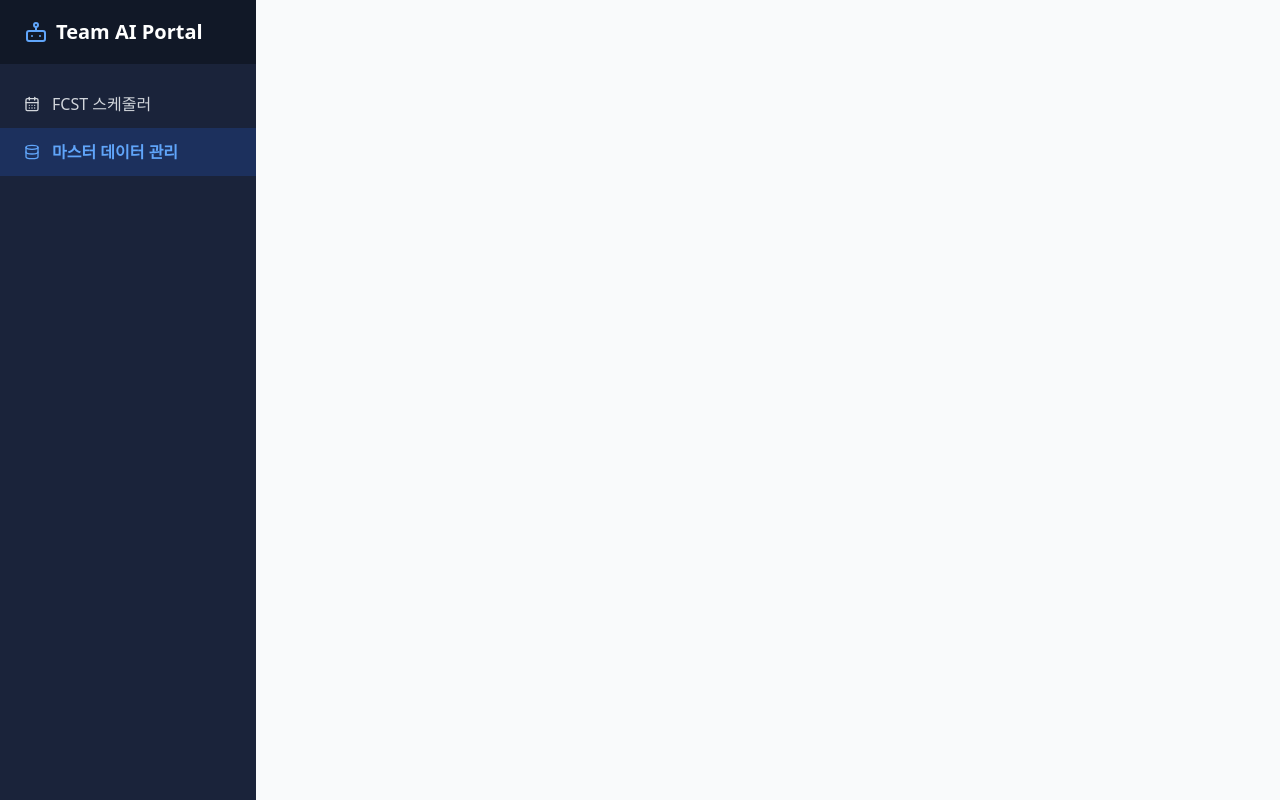
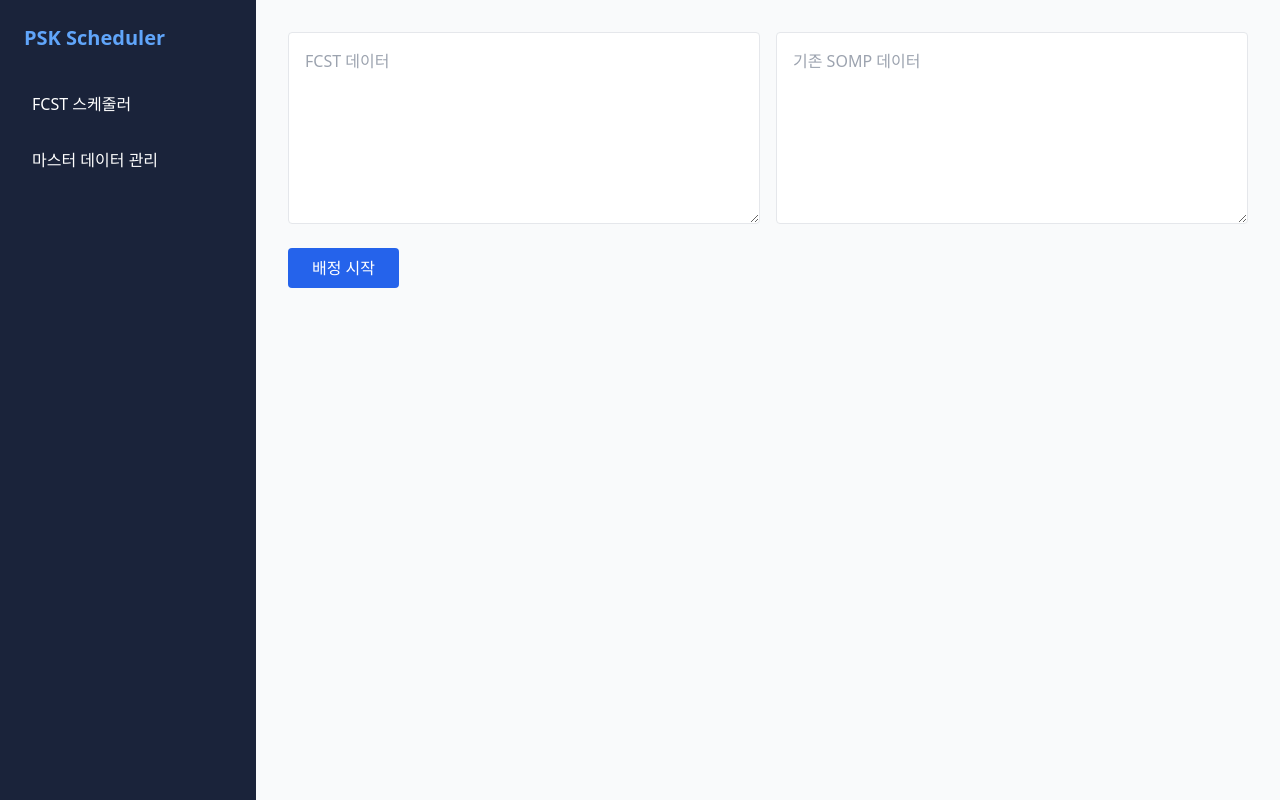
Before and after one commit to daneun-psk/psk-scheduler, a React (Create React App) app: page / in a window 1280 px wide. Built offline with nearby package versions, Linux system fonts and the light colour scheme.

Commit message:
Update App.js

```diff
--- a/src/App.js
+++ b/src/App.js
@@ -1,52 +1,29 @@
 import React, { useState } from 'react';
 import {
-  FileSpreadsheet, Bot, Play, Download, AlertCircle, CheckCircle2,
+  FileSpreadsheet, Bot, Play, Download, CheckCircle2,
   CalendarDays, ClipboardPaste, Loader2, Database, Building2, Cpu,
   CalendarClock, Plus, Trash2, Edit, X, Search, Upload, Layers
 } from 'lucide-react';
 
 export default function App() {
-  const [activeTab, setActiveTab] = useState('master');
+  const [activeTab, setActiveTab] = useState('fcst');
   const [fcstInput, setFcstInput] = useState('');
   const [sompInput, setSompInput] = useState('');
   const [results, setResults] = useState([]);
   const [status, setStatus] = useState({ type: 'idle', message: '' });
 
+  // [기본 마스터 데이터]
   const defaultRules = {
-    lineMap: {
-      'T1': 'SEC-T1(USA)', 'P1D': 'SEC-P1(D)(KR)', 'P1F': 'SEC-P1(F)(KR)',
-      'P2D': 'SEC-P2(D)(KR)', 'P2F': 'SEC-P2(F)(KR)', 'P3F': 'SEC-P3(F)(KR)',
-      'P4D': 'SEC-P4(D)(KR)', 'P4H': 'SEC-P4(H)(KR)', 'X2': 'SEC-X2L(CN)'
-    },
-    fabClientMap: {
-      'SEC-T1(USA)': 'Samsung Electronics', 'SEC-P1(D)(KR)': 'Samsung Electronics',
-      'SEC-P1(F)(KR)': 'Samsung Electronics', 'SEC-P2(D)(KR)': 'Samsung Electronics',
-      'SEC-P2(F)(KR)': 'Samsung Electronics', 'SEC-P3(F)(KR)': 'Samsung Electronics',
-      'SEC-P4(D)(KR)': 'Samsung Electronics', 'SEC-P4(H)(KR)': 'Samsung Electronics',
-      'SEC-X2L(CN)': 'Samsung Electronics'
-    },
-    modelMap: {
-      'SUPRA-N-M': { model: 'SUPRA Nm (J)', pm: 0 },
-      'SUPRA-N': { model: 'SUPRA N', pm: 0 }
-    },
-    atmMaster: [
-      { id: 'ATM-101', partDate: '2026-01-06', prodDate: '2026-01-22', shipDate: '2026-01-23', maxCapa: 6 },
-      { id: 'ATM-102', partDate: '2026-01-14', prodDate: '2026-01-30', shipDate: '2026-02-02', maxCapa: 6 },
-      { id: 'ATM-103', partDate: '2026-01-22', prodDate: '2026-02-09', shipDate: '2026-02-10', maxCapa: 6 },
-      { id: 'ATM-104', partDate: '2026-01-30', prodDate: '2026-02-20', shipDate: '2026-02-23', maxCapa: 6 },
-      { id: 'ATM-105', partDate: '2026-02-09', prodDate: '2026-03-03', shipDate: '2026-03-04', maxCapa: 6 }
-    ],
-    vacMaster: [
-      { id: 'VAC-201', partDate: '2026-01-06', prodDate: '2026-01-30', shipDate: '2026-02-02', maxCapa: 4 },
-      { id: 'VAC-202', partDate: '2026-01-19', prodDate: '2026-02-12', shipDate: '2026-02-13', maxCapa: 4 },
-      { id: 'VAC-203', partDate: '2026-01-30', prodDate: '2026-03-03', shipDate: '2026-03-04', maxCapa: 4 }
-    ]
+    lineMap: { 'T1': 'SEC-T1(USA)', 'P1D': 'SEC-P1(D)(KR)' },
+    fabClientMap: { 'SEC-T1(USA)': 'Samsung Electronics', 'SEC-P1(D)(KR)': 'Samsung Electronics' },
+    modelMap: { 'SUPRA-N-M': { model: 'SUPRA Nm (J)', pm: 0 } },
+    atmMaster: [],
+    vacMaster: []
   };
 
   const [mappingRules, setMappingRules] = useState(() => {
     const saved = localStorage.getItem('pskMasterData_v3');
-    const parsed = saved ? JSON.parse(saved) : null;
-    return parsed ? { ...defaultRules, ...parsed, vacMaster: parsed.vacMaster || defaultRules.vacMaster } : defaultRules;
+    return saved ? JSON.parse(saved) : defaultRules;
   });
 
   const saveRules = (newRules) => {
@@ -54,39 +31,20 @@ export default function App() {
     localStorage.setItem('pskMasterData_v3', JSON.stringify(newRules));
   };
 
-  const showNotification = (msg, type = 'success') => {
-    setStatus({ type, message: msg });
+  const showNotification = (msg) => {
+    setStatus({ type: 'success', message: msg });
     setTimeout(() => setStatus({ type: 'idle', message: '' }), 3000);
   };
 
+  // [알고리즘: FCST 배정 로직]
   const processData = () => {
-    setStatus({ type: 'loading', message: '데이터 병합 및 스캔 중...' });
-    setResults([]);
-
+    setStatus({ type: 'loading', message: '데이터 병합 중...' });
     setTimeout(() => {
       try {
         const atmLoad = {};
         mappingRules.atmMaster.forEach(atm => { atmLoad[atm.id] = 0; });
 
-        const sompLines = sompInput.trim().split('\n').filter(line => line.trim() !== '');
-        const existingData = [];
-        let sompHeaders = [];
-
-        if (sompLines.length > 0) {
-          sompHeaders = sompLines[0].split('\t').map(h => h.trim());
-          for (let i = 1; i < sompLines.length; i++) {
-            const cols = sompLines[i].split('\t').map(c => c.trim());
-            const rowObj = {};
-            sompHeaders.forEach((h, idx) => { rowObj[h] = cols[idx] || ''; });
-            existingData.push({ ...rowObj, _isNew: false });
-
-            cols.forEach(c => {
-              if (c.startsWith('ATM-') && atmLoad[c] !== undefined) atmLoad[c]++;
-            });
-          }
-        }
-
-        const fcstLines = fcstInput.trim().split('\n').filter(line => line.trim() !== '');
+        const fcstLines = fcstInput.trim().split('\n');
         const processed = [];
         let successCount = 0;
 
@@ -96,141 +54,94 @@ export default function App() {
 
         for (let i = 0; i < Math.min(5, fcstLines.length); i++) {
           const cols = fcstLines[i].split('\t').map(c => c.trim());
-          const indices = [];
           cols.forEach((c, idx) => {
-            if (c.includes('필요납기')) indices.push(idx);
+            if (c.includes('필요납기')) reqDateIndices.push(idx);
             if (c.includes('수량')) qtyIdx = idx;
           });
-          if (indices.length > 0) {
-            fcstHeaderIdx = i;
-            reqDateIndices = indices;
-            break;
-          }
+          if (reqDateIndices.length > 0) { fcstHeaderIdx = i; break; }
         }
 
         const dataRows = fcstHeaderIdx !== -1 ? fcstLines.slice(fcstHeaderIdx + 1) : fcstLines;
 
         dataRows.forEach((row) => {
           const cols = row.split('\t').map(c => c.trim());
-          const isNew = cols.some(c => c && c.includes('신규'));
-
-          if (isNew) {
+          if (cols.some(c => c.includes('신규'))) {
             const rawLine = Object.keys(mappingRules.lineMap).find(key => cols.includes(key));
             const rawModel = Object.keys(mappingRules.modelMap).find(key => cols.includes(key));
+            const qty = (qtyIdx !== -1 && cols[qtyIdx]) ? parseInt(cols[qtyIdx]) : 1;
+            const reqDate = reqDateIndices.length > 0 ? cols[reqDateIndices[reqDateIndices.length - 1]] : '';
 
-            let qty = 1;
-            if (qtyIdx !== -1 && cols[qtyIdx]) {
-              qty = parseInt(cols[qtyIdx].replace(/[^0-9]/g, '')) || 1;
-            } else {
-              const qtyStr = cols.find(c => /^\d{1,3}$/.test(c));
-              qty = qtyStr ? parseInt(qtyStr) : 1;
-            }
+            const fab = rawLine ? mappingRules.lineMap[rawLine] : '';
+            const modelInfo = rawModel ? mappingRules.modelMap[rawModel] : { model: '', pm: 0 };
 
-            let rawDate = '';
-            let prevDateRaw = '';
-            let isDateChanged = false;
-
-            if (reqDateIndices.length > 0) {
-              const currIdx = reqDateIndices[reqDateIndices.length - 1];
-              rawDate = cols[currIdx] || '';
-              if (reqDateIndices.length > 1) {
-                const prevIdx = reqDateIndices[0];
-                prevDateRaw = cols[prevIdx] || '';
-                if (prevDateRaw && rawDate && prevDateRaw !== rawDate) isDateChanged = true;
-              }
-            }
-
-            const reqDate = rawDate.replace(/\./g, '-');
-            const prevReqDate = prevDateRaw.replace(/\./g, '-');
-            const fabName = rawLine ? mappingRules.lineMap[rawLine] : '';
-            const clientName = fabName ? (mappingRules.fabClientMap[fabName] || '') : '';
-            const modelInfo = rawModel ? mappingRules.modelMap[rawModel] : { model: '', pm: '' };
-
-            let reqDateObj = reqDate ? new Date(reqDate) : null;
+            const reqDateObj = reqDate ? new Date(reqDate.replace(/\./g, '-')) : null;
 
             for(let i=0; i<qty; i++) {
               let assignedAtm = '';
-              let prodEndDate = '';
-              let shipAvailableDate = '';
-              let remarksArr = [];
-
-              if (isDateChanged) remarksArr.push(`납기변경(${prevReqDate} ➡️ ${reqDate})`);
+              let remarks = '신규 자동배정';
 
               if (reqDateObj) {
-                let matchedAtm = null;
+                let matched = null;
                 for (let j = mappingRules.atmMaster.length - 1; j >= 0; j--) {
-                  const atm = mappingRules.atmMaster[j];
-                  if (new Date(atm.shipDate) <= reqDateObj) {
-                    matchedAtm = atm; break;
+                  if (new Date(mappingRules.atmMaster[j].shipDate) <= reqDateObj) {
+                    matched = mappingRules.atmMaster[j]; break;
                   }
                 }
-
-                if (matchedAtm) {
-                  assignedAtm = matchedAtm.id;
-                  prodEndDate = matchedAtm.prodDate;
-                  shipAvailableDate = matchedAtm.shipDate;
-                  const currentLoad = atmLoad[matchedAtm.id] + 1;
-                  if (currentLoad > matchedAtm.maxCapa) {
-                    remarksArr.push(`CAPA초과 (${currentLoad}/${matchedAtm.maxCapa})`);
-                  }
-                  atmLoad[matchedAtm.id] = currentLoad;
+                if (matched) {
+                  assignedAtm = matched.id;
+                  if (++atmLoad[matched.id] > matched.maxCapa) remarks = `CAPA초과 (${atmLoad[matched.id]}/${matched.maxCapa})`;
                 } else {
-                  remarksArr.push('적합한 ATM없음');
+                  remarks = '적합한 ATM없음';
                 }
               }
 
-              if (remarksArr.length === 0) remarksArr.push('신규 자동배정');
               processed.push({
-                '고객사': clientName, 'FAB': fabName, 'PM': modelInfo.pm, '모델': modelInfo.model,
-                '배정 LOT': assignedAtm, '비고': remarksArr.join(', '),
-                '납품일': reqDate, '생산완료일': prodEndDate, '출하가능일': shipAvailableDate, '_isNew': true
+                '고객사': mappingRules.fabClientMap[fab] || '', 'FAB': fab, 'PM': modelInfo.pm, '모델': modelInfo.model,
+                '배정 LOT': assignedAtm, '비고': remarks, '납품일': reqDate, '_isNew': true
               });
               successCount++;
             }
           }
         });
-
-        setResults([...existingData, ...processed]);
-        setStatus({ type: 'success', message: `배정 완료 (${successCount}건 추가)` });
-      } catch (err) {
-        setStatus({ type: 'error', message: '데이터 오류가 발생했습니다.' });
-      }
-    }, 800);
+        setResults(processed);
+        setStatus({ type: 'success', message: `${successCount}건 배정 완료` });
+      } catch (e) { setStatus({ type: 'error', message: '데이터 파싱 오류' }); }
+    }, 500);
   };
 
-  const getHeaders = () => {
-    if (results.length === 0) return [];
-    const headerSet = new Set();
-    results.forEach(row => Object.keys(row).forEach(key => key !== '_isNew' && headerSet.add(key)));
-    return Array.from(headerSet);
-  };
-
-  const downloadExcel = () => {
-    if (results.length === 0) return;
-    const headers = getHeaders();
-    const csvContent = "\uFEFF" + [headers.join(","), ...results.map(r => headers.map(h => `"${r[h] || ''}"`).join(","))].join("\n");
-    const blob = new Blob([csvContent], { type: 'text/csv;charset=utf-8;' });
-    const link = document.createElement("a");
-    link.href = URL.createObjectURL(blob);
-    link.download = `FCST_Result_${new Date().toISOString().slice(0,10)}.csv`;
-    link.click();
-  };
-
-  // ... (마스터 데이터 관리를 위한 추가 함수들은 이전 코드와 동일하게 구성하시면 됩니다.)
-
+  // [UI 렌더링]
   return (
-    <div className="flex h-screen bg-gray-50 font-sans">
-      <aside className="w-64 bg-[#1a233a] text-gray-300 flex flex-col shrink-0">
-        <div className="h-16 flex items-center px-6 bg-[#111827]"><span className="text-xl font-bold text-white flex items-center gap-2"><Bot className="text-blue-400" /> Team AI Portal</span></div>
-        <nav className="flex-1 py-4">
-          <button onClick={() => setActiveTab('fcst')} className={`w-full flex items-center gap-3 px-6 py-3 ${activeTab === 'fcst' ? 'bg-blue-600/20 text-blue-400 font-bold' : ''}`}><CalendarDays size={16}/> FCST 스케줄러</button>
-          <button onClick={() => setActiveTab('master')} className={`w-full flex items-center gap-3 px-6 py-3 ${activeTab === 'master' ? 'bg-blue-600/20 text-blue-400 font-bold' : ''}`}><Database size={16}/> 마스터 데이터 관리</button>
+    <div className="flex h-screen bg-gray-50">
+      <aside className="w-64 bg-[#1a233a] text-white p-6">
+        <h1 className="text-xl font-bold mb-8 text-blue-400">PSK Scheduler</h1>
+        <nav className="space-y-4">
+          <button onClick={() => setActiveTab('fcst')} className="block w-full text-left p-2 hover:bg-gray-800">FCST 스케줄러</button>
+          <button onClick={() => setActiveTab('master')} className="block w-full text-left p-2 hover:bg-gray-800">마스터 데이터 관리</button>
         </nav>
       </aside>
-      <main className="flex-1 flex flex-col overflow-hidden">
-        <div className="flex-1 overflow-y-auto p-8">
-          {/* 배정 및 마스터 UI 구현 영역 */}
-        </div>
+      <main className="flex-1 p-8 overflow-y-auto">
+        {activeTab === 'fcst' ? (
+          <div className="space-y-6">
+            <div className="grid grid-cols-2 gap-4">
+              <textarea className="h-48 p-4 border rounded" placeholder="FCST 데이터" onChange={e => setFcstInput(e.target.value)} />
+              <textarea className="h-48 p-4 border rounded" placeholder="기존 SOMP 데이터" onChange={e => setSompInput(e.target.value)} />
+            </div>
+            <button onClick={processData} className="bg-blue-600 text-white px-6 py-2 rounded">배정 시작</button>
+            {results.length > 0 && (
+              <table className="w-full bg-white shadow rounded">
+                <thead><tr>{Object.keys(results[0]).filter(k=>k!=='_isNew').map(h=><th key={h} className="p-2 border">{h}</th>)}</tr></thead>
+                <tbody>{results.map((r,i) => <tr key={i}>{Object.entries(r).filter(([k])=>k!=='_isNew').map(([k,v])=><td key={k} className="p-2 border">{v}</td>)}</tr>)}</tbody>
+              </table>
+            )}
+          </div>
+        ) : (
+          <div className="space-y-8">
+            {/* 마스터 데이터 관리 UI (모델, 라인, ATM, VAC 섹션 포함) */}
+            <h2 className="text-2xl font-bold">마스터 데이터 관리</h2>
+            {/* 모델/라인 설정 로직 여기에 배치 */}
+            {/* ATM/VAC 스케줄 표 여기에 배치 */}
+          </div>
+        )}
       </main>
     </div>
   );
```
